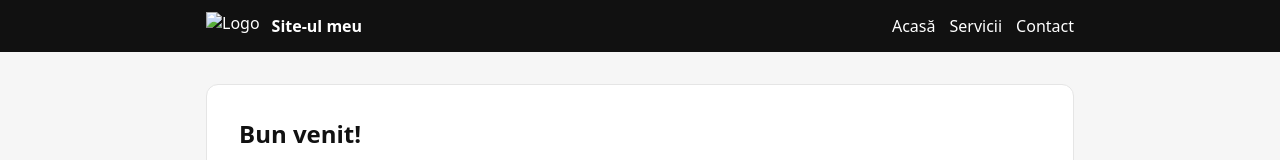
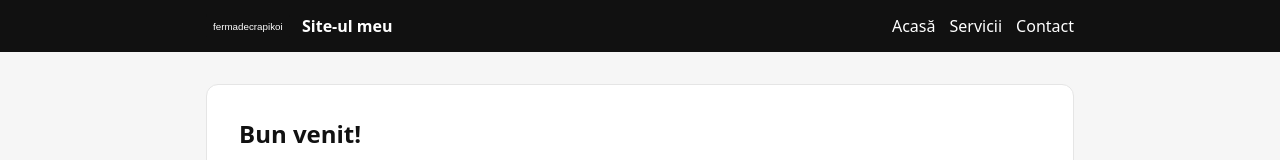
Before and after one commit to gosankecosmin/fermadecrapikoi, a plain HTML site: page index.html in a window 1280 px wide. Shown: the top 160 px of the page. Drawn offline with Linux system fonts and the light colour scheme.

Commit message:
Update index.html

```diff
--- a/index.html
+++ b/index.html
@@ -10,7 +10,11 @@
 <body>
   <header class="topbar">
     <div class="wrap">
-      <img src="img/logo.svg" alt="Logo" class="logo">
+     <svg class="logo" xmlns="http://www.w3.org/2000/svg" viewBox="0 0 240 80" role="img" aria-label="fermadecrapikoi">
+  <rect width="240" height="80" rx="12" fill="#111"></rect>
+  <text x="20" y="50" font-size="28" font-family="Arial, Helvetica, sans-serif" fill="#fff">fermadecrapikoi</text>
+</svg>
+
       <strong>Site-ul meu</strong>
       <nav>
         <a href="#acasa">Acasă</a>
```
